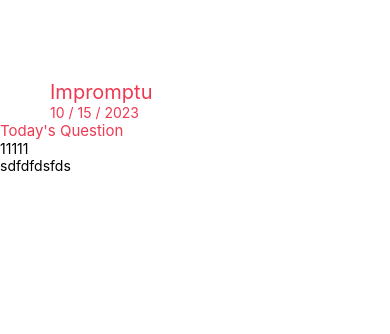
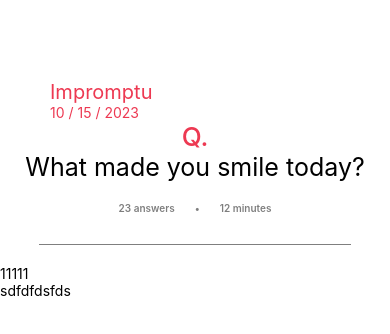
Before and after one commit to michelle-wangg/impromptu, a React Native app in the folder client/: screen / in a window 390 px wide. Shown: the top 334 px of the page. Built offline with nearby package versions, Linux system fonts and the light colour scheme.

Commit message:
question header complete

```diff
--- a/client/App.js
+++ b/client/App.js
@@ -5,10 +5,13 @@ import Prompt from './components/Prompt';
 import Answer from './components/Answer';
 
 export default function App() {
+  const question = "What made you smile today?";
+  const ansCount = "23";
+  const minute = "12";
   return (
     <View styles={styles.container}>
       <Header />
-      <Prompt />
+      <Prompt question = {question} answerCount={ansCount} minute={minute}/>
       <Answer />
     </View>
   );
--- a/client/components/Prompt.js
+++ b/client/components/Prompt.js
@@ -1,18 +1,59 @@
-import React from 'react';
-import { View, Text, StyleSheet } from 'react-native';
+import React from "react";
+import { View, Text, StyleSheet } from "react-native";
 
-export default function Prompt() {
-
-    return (
-      <View>
-        <Text style={styles.qHeader}>Today's Question</Text>
+export default function Prompt(props) {
+  return (
+    <View>
+      <Text style={styles.qLetter}>Q.</Text>
+      <Text style={styles.qHeader}>{props.question}</Text>
+      <View style={styles.horizontalDiv}>
+        <Text style={styles.itemStyle}>{props.answerCount} answers</Text>
+        <Text style={styles.itemStyle}>•</Text>
+        <Text style={styles.itemStyle}>{props.minute} minutes</Text>
       </View>
-    );
-};
+      <View style={styles.container}>
+      <View style={styles.line}></View>
+    </View>
+    </View>
+  );
+}
 
 const styles = StyleSheet.create({
-    qHeader: {
-        color: '#ED3952',
-        fontSize: 15
-    },
+  qLetter: {
+    color: "#ED3952",
+    fontSize: 26,
+    textAlign: "center",
+    fontWeight: "500",
+  },
+  qHeader: {
+    color: "black",
+    fontSize: 25,
+    textAlign: "center",
+  },
+  horizontalDiv: {
+    flexDirection: "row",
+    justifyContent: "center",
+    alignItems: "center",
+    paddingTop: 10,
+  },
+  itemStyle: {
+    fontSize: 10,
+    margin: 10,
+    opacity: 0.5,
+    fontWeight: "600",
+  },
+  container: {
+    flex: 1,
+    justifyContent: 'center',
+    alignItems: 'center',
+    backgroundColor: 'white',
+    paddingTop: 20,
+    paddingBottom: 20,
+  },
+  line: {
+    height: 1,
+    width: '80%',
+    backgroundColor: 'black',
+    opacity: 0.5,
+  },
 });
```
